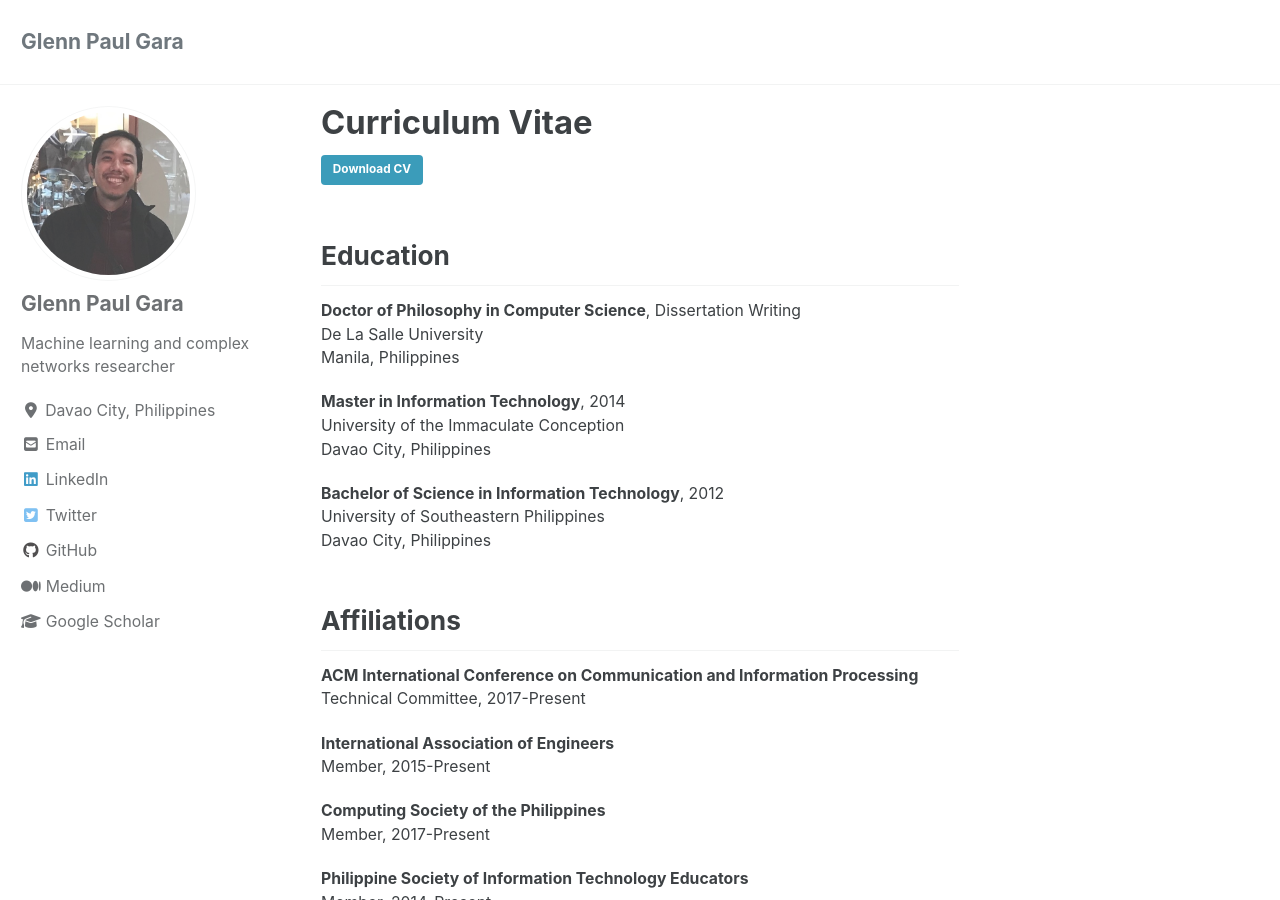
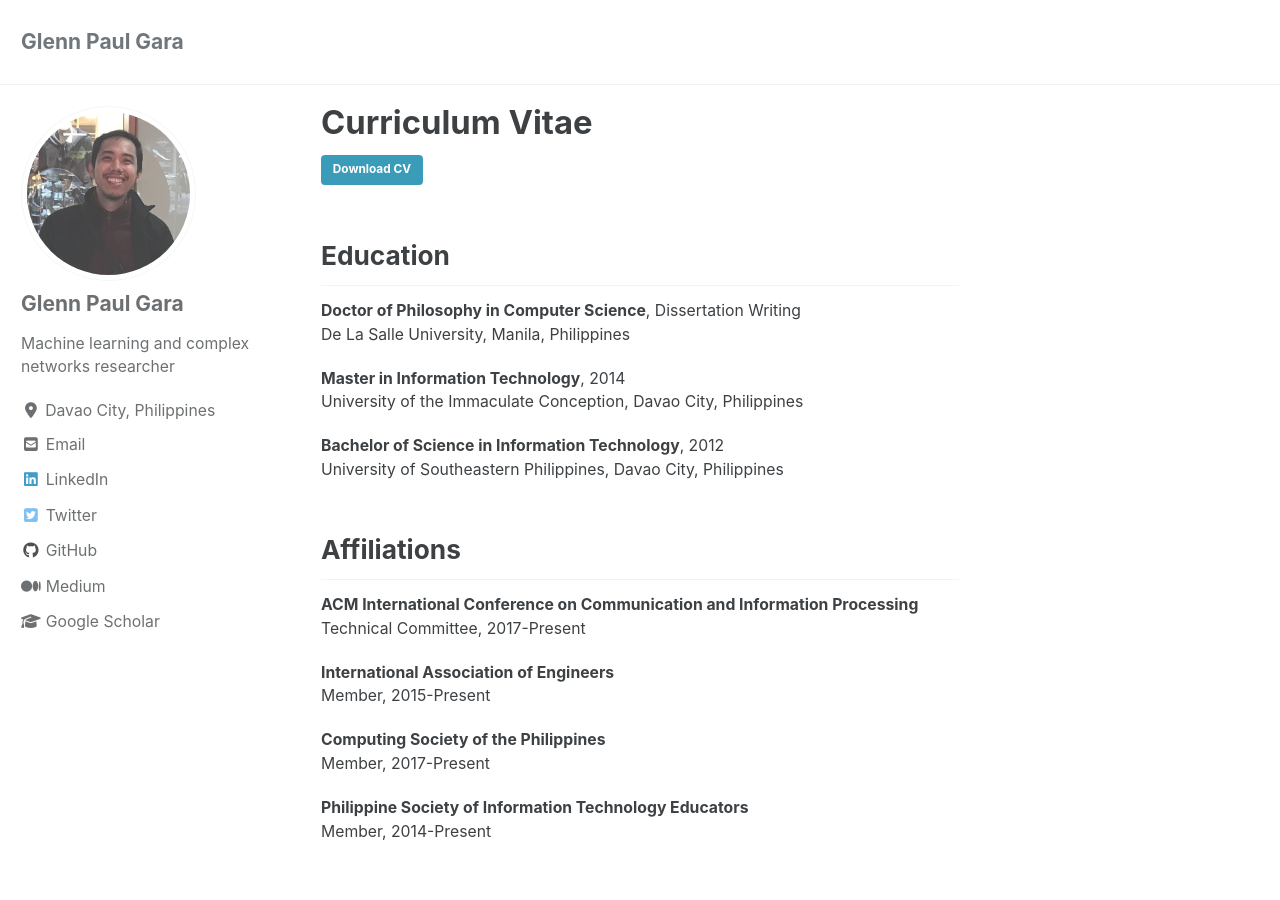
Before and after one commit to glenngara/glenngara.github.io, a Jekyll site: the page built from _pages/cv.md, in a window 1280 px wide and 900 px high. Built offline with Jekyll 4.4.1, drawn with Linux system fonts in a browser that asks for light colours; cached includes are drawn as plain includes; nearby versions of some CDN libraries.

Commit message:
Edited CV page

```diff
--- a/_pages/cv.md
+++ b/_pages/cv.md
@@ -9,16 +9,13 @@ author_profile: true
 Education
 ------
 **Doctor of Philosophy in Computer Science**, Dissertation Writing
-De La Salle University
-Manila, Philippines
+De La Salle University, Manila, Philippines
 
 **Master in Information Technology**, 2014
-University of the Immaculate Conception
-Davao City, Philippines
+University of the Immaculate Conception, Davao City, Philippines
 
 **Bachelor of Science in Information Technology**, 2012
-University of Southeastern Philippines
-Davao City, Philippines
+University of Southeastern Philippines, Davao City, Philippines
 
 Affiliations
 ------
```
